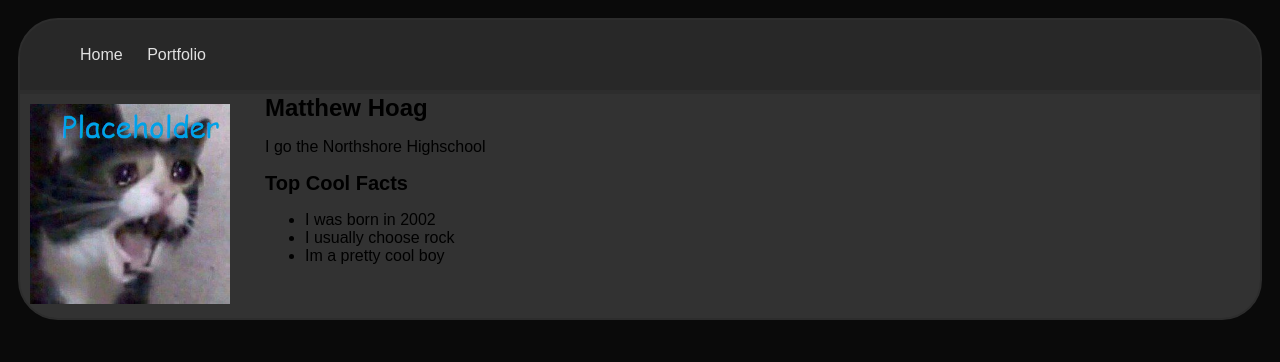
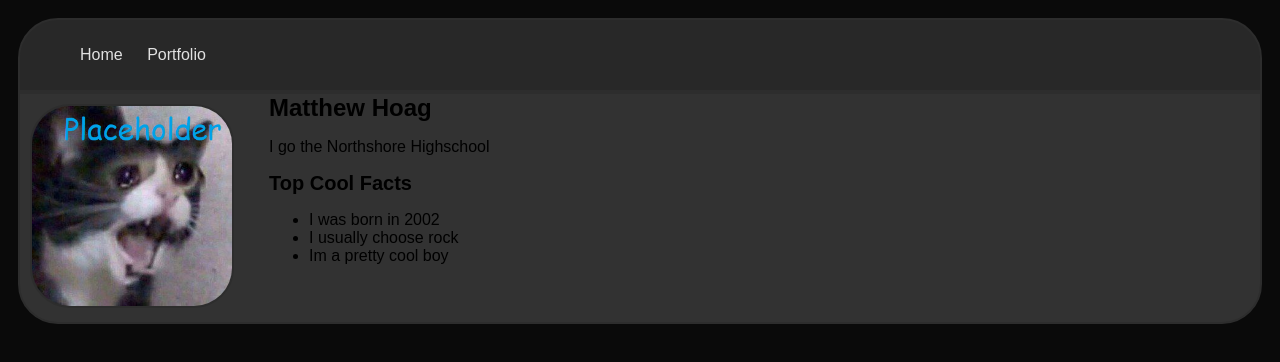
Before and after one commit to matthewhoag02/matthewhoag02.github.io, a plain HTML site: page index.html in a window 1280 px wide. Drawn offline with Linux system fonts and the light colour scheme.

Commit message:
My First Website

```diff
--- a/index.html
+++ b/index.html
@@ -60,6 +60,8 @@
         }
         .sidebar img {
             width: 200px;
+            border: 2px solid rgb(45,45,45);
+            border-radius: 40px 40px 40px 40px;
         }
         .content {
             flex: 1;
```
